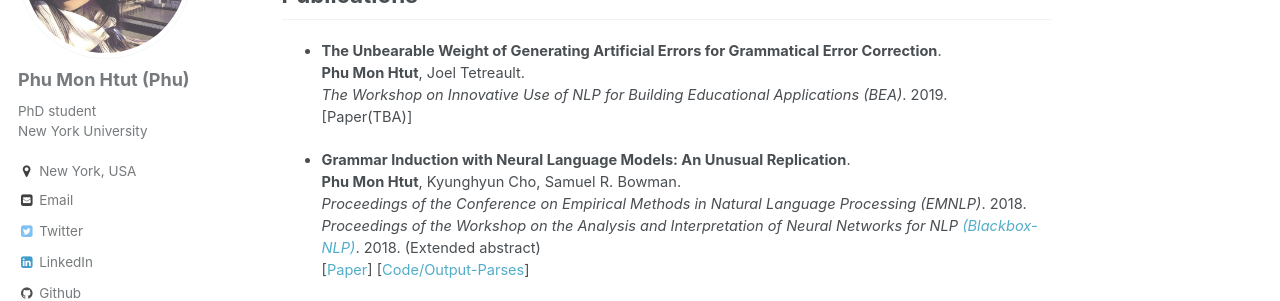
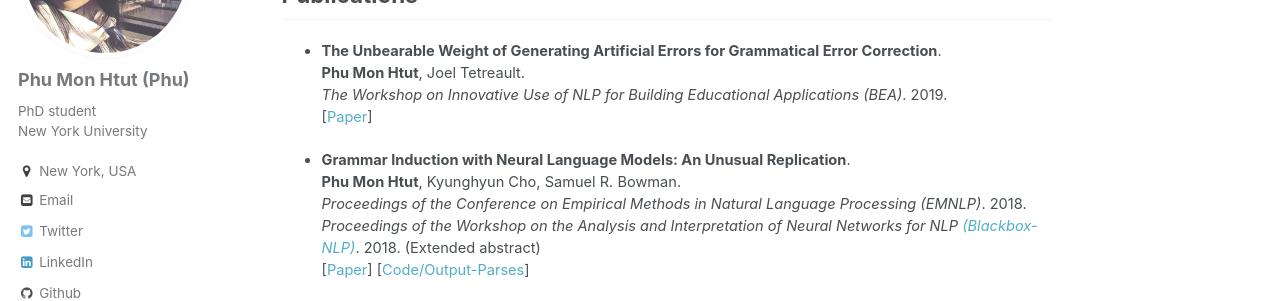
Before and after one commit to phu-pmh/phu-pmh.github.io, a Jekyll site: the page built from _pages/about.md, in a window 1280 px wide and 900 px high, scrolled down 305 px. Shown: the part 152-453 px from the top of the window. Built offline with Jekyll 4.4.1, drawn with Linux system fonts in a browser that asks for light colours; some web fonts are replaced.

Commit message:
Update about.md

```diff
--- a/_pages/about.md
+++ b/_pages/about.md
@@ -21,7 +21,7 @@ Publications
 * **The Unbearable Weight of Generating Artificial Errors for Grammatical Error Correction**.
   __Phu Mon Htut__, Joel Tetreault.
   *The Workshop on Innovative Use of NLP for Building Educational Applications (BEA)*. 2019.
-  [Paper(TBA)]
+  [[Paper](https://arxiv.org/pdf/1907.08889.pdf)]
 
 
 * **Grammar Induction with Neural Language Models: An Unusual Replication**.
```
